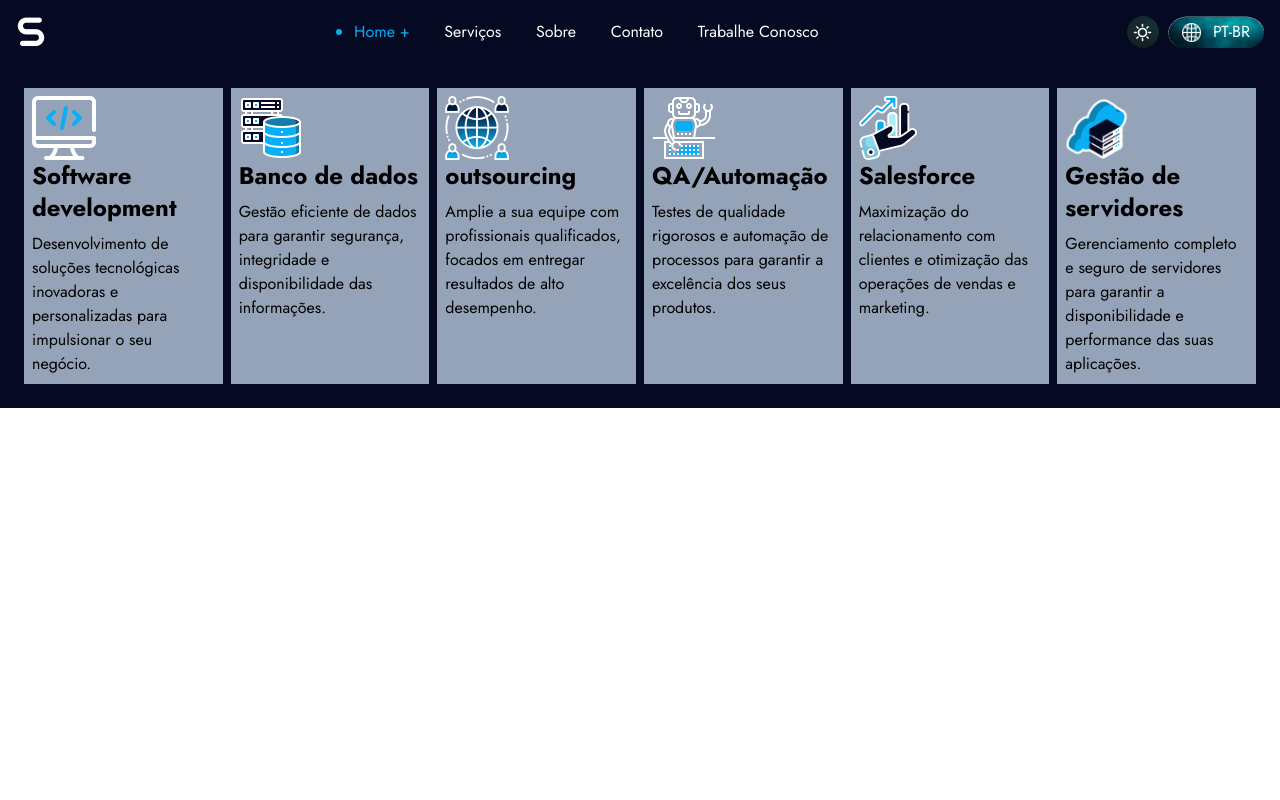
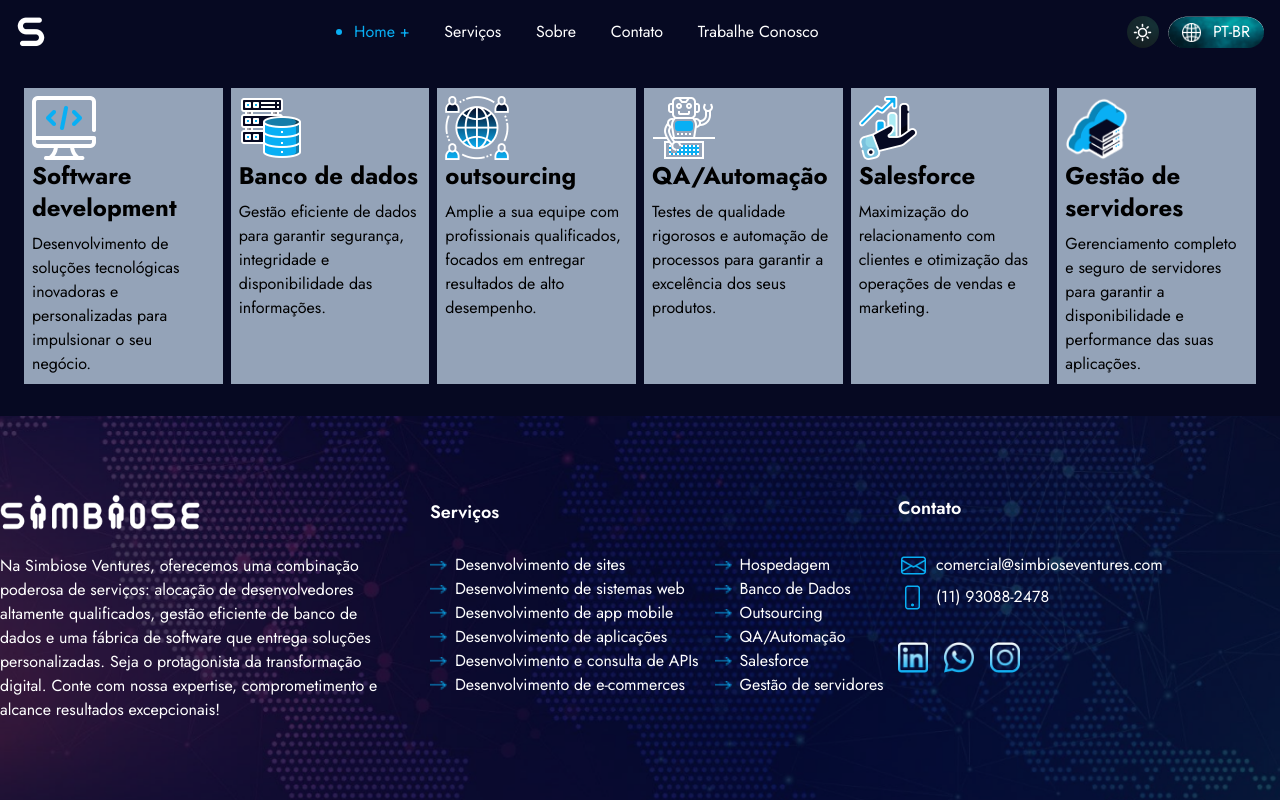
Before and after one commit to Tassio2002/simbiose-site, a Next.js app: page / in a window 1280 px wide. Built offline with nearby package versions, Linux system fonts and the light colour scheme.

Commit message:
feat: footer done

```diff
--- a/src/app/(routes)/layout.js
+++ b/src/app/(routes)/layout.js
@@ -1,5 +1,6 @@
 import Container from "../components/global/Container/Container";
 import NavBar from "../components/global/NavBar/NavBar";
+import Footer from "../components/global/Footer/Footer";
 
 export default function pagesLayout({ children }) {
   return (
@@ -8,6 +9,7 @@
         <NavBar />
         {children}
       </Container>
+      <Footer />
     </div>
   );
 }
--- a/src/app/components/global/Container/styles/style.css
+++ b/src/app/components/global/Container/styles/style.css
@@ -4,10 +4,10 @@
 
 @layer components {
   .flex-container {
-    @apply w-full max-w-[1357px] flex flex-col self-center;
+    @apply w-full max-w-[1357px] flex flex-col self-center min-h-screen;
   }
 
   .body-container {
-    @apply w-full flex justify-center
+    @apply w-full flex justify-center;
   }
 }
--- /dev/null
+++ b/src/app/components/global/Footer/Footer.jsx
@@ -0,0 +1,96 @@
+import "./styles/style.css";
+import data from "@/app/data/global-components.json";
+import Image from "next/image";
+import Link from "next/link";
+
+const Footer = () => {
+  const footerData = data.footer;
+
+  const assets = {
+    footerBackground: footerData.theme.background,
+  };
+
+  const themeBackground = {
+    backgroundImage: `url(${assets.footerBackground})`,
+  };
+
+  const footerServices = data.footer.services.links;
+
+  return (
+    <footer className="footer-container" style={themeBackground}>
+      <div className="content">
+        <div className="enterprise">
+          <Image
+            src={footerData.enterprise.brand}
+            width={200}
+            height={30}
+            alt={"Simbiose Logo"}
+          />
+          <p>{footerData.enterprise.description}</p>
+        </div>
+        <div className="services">
+          <div className="services-title">
+            <p>{footerData.services.title}</p>
+          </div>
+          <div className="services-items">
+            {footerServices.map((service, index) => {
+              return (
+                <div className={"service-item"} key={index}>
+                  <Image
+                    src={footerData.services.icon}
+                    width={17}
+                    height={7}
+                    alt={"Blue Arrow Right"}
+                  />
+                  <p>{service}</p>
+                </div>
+              );
+            })}
+          </div>
+        </div>
+        <div className="contacts">
+          <div className="contacts-title">
+            {footerData.services.contact.title}
+          </div>
+          <div className="items">
+            <div className="info">
+              {footerData.services.contact.info.map((item, index) => {
+                return (
+                  <div key={index} className="info-item">
+                    <div className="item-icon">
+                      <Image
+                        src={item.icon}
+                        width={item.iconwidth}
+                        height={item.iconheight}
+                        alt={"Icon"}
+                      />
+                    </div>
+                    <p>{item.name}</p>
+                  </div>
+                );
+              })}
+            </div>
+            <div className="social">
+              {footerData.services.contact.social.map((item, index) => {
+                return (
+                  <Link key={index} href={item.link}>
+                    <div className="social-item">
+                      <Image
+                        src={item.icon}
+                        width={30}
+                        height={30}
+                        alt={"Social Media Icon"}
+                      />
+                    </div>
+                  </Link>
+                );
+              })}
+            </div>
+          </div>
+        </div>
+      </div>
+    </footer>
+  );
+};
+
+export default Footer;
--- /dev/null
+++ b/src/app/components/global/Footer/styles/style.css
@@ -0,0 +1,65 @@
+@tailwind base;
+@tailwind components;
+@tailwind utilities;
+
+@layer components {
+  footer {
+    @apply w-full flex justify-center text-white bg-cover bg-no-repeat bg-center h-96 fixed bottom-0;
+  }
+
+  .content {
+    @apply w-full max-w-[1357px] flex self-center gap-12;
+  }
+
+  .enterprise {
+    @apply flex flex-col gap-6 w-[30%];
+  }
+
+  .services {
+    @apply flex flex-col gap-6 w-[33%];
+  }
+
+  .services-title {
+    @apply flex items-center justify-start h-[35px] font-semibold text-lg;
+  }
+
+  .services-items {
+    @apply flex flex-col h-[150px] flex-wrap;
+  }
+
+  .service-item {
+    @apply flex gap-2 items-center mr-4;
+  }
+
+  .contacts {
+    @apply w-[30%] flex flex-col gap-6;
+  }
+
+  .contacts-title {
+    @apply flex justify-start h-[35px] font-semibold text-lg;
+  }
+
+  .items {
+    @apply flex flex-col gap-8;
+  }
+
+  .info {
+    @apply flex flex-col gap-2;
+  }
+
+  .info-item {
+    @apply flex gap-2;
+  }
+
+  .item-icon {
+    @apply w-[30px] flex items-center justify-center;
+  }
+
+  .social {
+    @apply flex gap-4;
+  }
+
+  .social-item {
+    @apply cursor-pointer;
+  }
+}
--- a/src/app/data/global-components.json
+++ b/src/app/data/global-components.json
@@ -22,21 +22,25 @@
       }
     }
   },
-  "Footer": {
+  "footer": {
+    "theme": {
+      "background": "/footer-background.png"
+    },
     "enterprise": {
-      "brand": "/logo",
+      "brand": "/logo.png",
       "description": "Na Simbiose Ventures, oferecemos uma combinação poderosa de serviços: alocação de desenvolvedores altamente qualificados, gestão eficiente de banco de dados e uma fábrica de software que entrega soluções personalizadas. Seja o protagonista da transformação digital. Conte com nossa expertise, comprometimento e alcance resultados excepcionais!"
     },
     "services": {
       "title": "Serviços",
+      "icon": "/blue-arrow-right.png",
       "links": [
-        "desenvolvimento de sites",
-        "desenvolvimento de sistemas web",
-        "desenvolvimento de app mobile",
-        "desenvolvimento de aplicações",
-        "desenvolvimento e consulta de APIs",
-        "desenvolvimento de e-commerces",
-        "hospedagem",
+        "Desenvolvimento de sites",
+        "Desenvolvimento de sistemas web",
+        "Desenvolvimento de app mobile",
+        "Desenvolvimento de aplicações",
+        "Desenvolvimento e consulta de APIs",
+        "Desenvolvimento de e-commerces",
+        "Hospedagem",
         "Banco de Dados",
         "Outsourcing",
         "QA/Automação",
@@ -47,25 +51,29 @@
         "title": "Contato",
         "info": [
           {
-            "icon": "/email",
+            "icon": "/email.png",
+            "iconwidth": 25,
+            "iconheight": 3,
             "name": "comercial@simbioseventures.com"
           },
           {
-            "icon": "/telefone",
+            "icon": "/telefone.png",
+            "iconwidth": 16,
+            "iconheight": 12,
             "name": "(11) 93088-2478"
           }
         ],
         "social": [
           {
-            "icon": "/linkedin",
+            "icon": "/linkedin.png",
             "link": "https://www.linkedin.com/company/simbioseventures/"
           },
           {
-            "icon": "/whatsapp",
-            "link": "#"
+            "icon": "/whatsapp.png",
+            "link": "https://api.whatsapp.com/send?phone=5511930882478&text=Ol%C3%A1,%20gostaria%20de%20conversar%20sobre%20as%20solu%C3%A7%C3%B5es%20de%20tecnologia%20da%20Simbiose/BrTale%E2%80%A6"
           },
           {
-            "icon": "/instagram",
+            "icon": "/instagram.png",
             "link": "https://www.instagram.com/simbioseventures/"
           }
         ]
```
Also changed, not shown: public/blue-arrow-right.png (added), public/footer-background.png (added).
